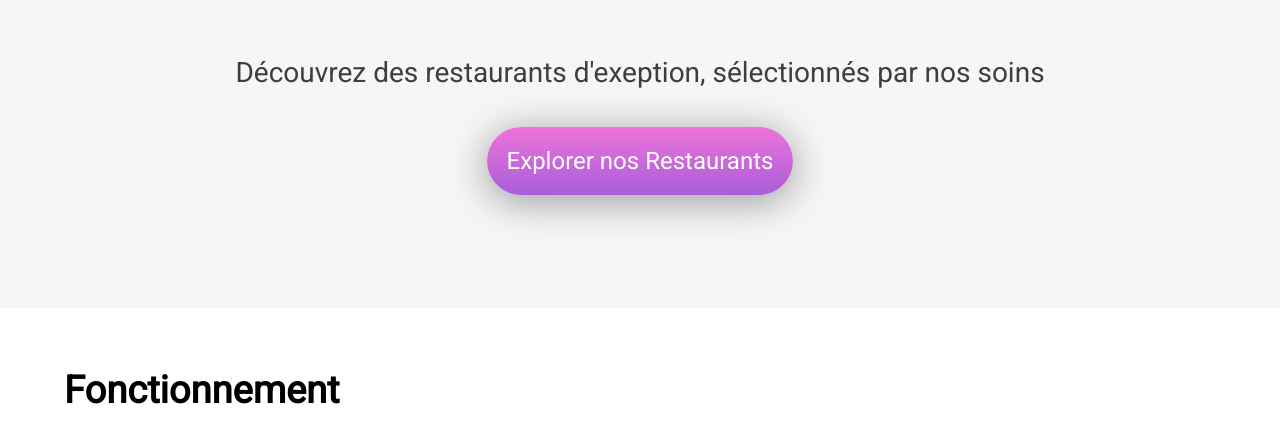
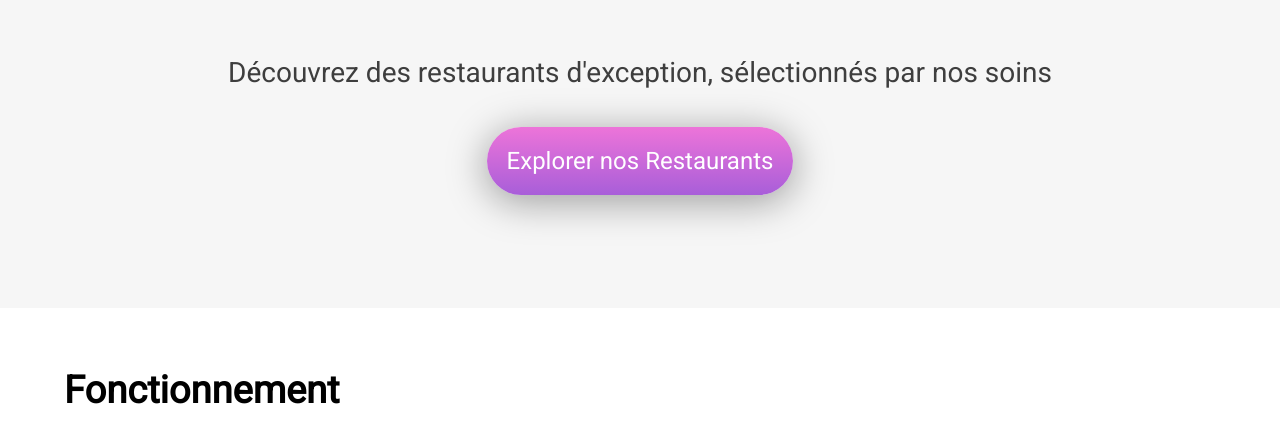
Before and after one commit to skami48/Projet3-OhMyFood, a website: page index.html in a window 1280 px wide. Shown: the part 372-800 px from the top of the page. Drawn offline with Linux system fonts and the light colour scheme; a web font is replaced by a local one.

Commit message:
fix des liens

```diff
--- a/index.html
+++ b/index.html
@@ -19,7 +19,7 @@
         <section class="location"> <i class="fa-solid fa-location-dot"></i><h1>Paris, Belleville</h1></section>
         <div class="Reservez">
             <h2>Réservez le menu qui vous convient</h2>
-            <h3>Découvrez des restaurants d'exeption, sélectionnés par nos soins</h3>
+            <h3>Découvrez des restaurants d'exception, sélectionnés par nos soins</h3>
 
             <a href="#" class ="explore_restaurant"><div>Explorer nos Restaurants</div></a>
 
@@ -68,7 +68,7 @@
                     </div>
 
                 </a>
-                <a class="RestaurantList_Block"  href="Resto2.html">
+                <a class="RestaurantList_Block"  href="Resto3.html">
                     <span class="NouveauIcon">Nouveau</span>
                     <img src="images/restaurants/stil-u2Lp8tXIcjw-unsplash.jpg" alt="">
                     <div>
@@ -81,7 +81,7 @@
                     </div>
 
                 </a>
-                <a class="RestaurantList_Block"  href="Resto3.html">
+                <a class="RestaurantList_Block"  href="Resto4.html">
                     <img src="images/restaurants/toa-heftiba-DQKerTsQwi0-unsplash.jpg" alt="">
                     <div>
                         <div>
@@ -93,7 +93,7 @@
                     </div>
 
                 </a>
-                <a class="RestaurantList_Block"  href="Resto4.html">
+                <a class="RestaurantList_Block"  href="Resto2.html">
                     <img src="images/restaurants/louis-hansel-shotsoflouis-qNBGVyOCY8Q-unsplash.jpg" alt="">
                     <div>
                         <div>
```
